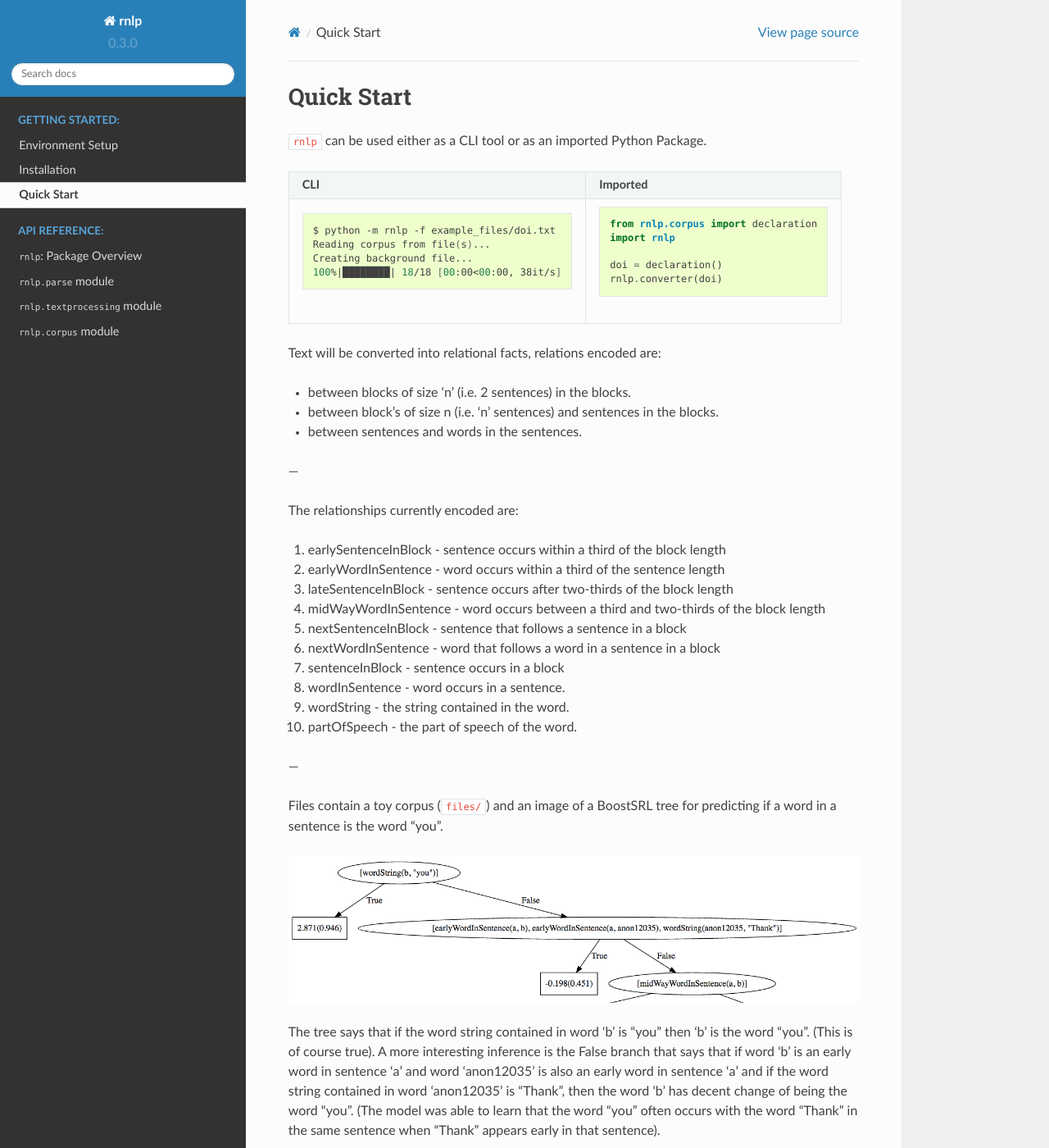
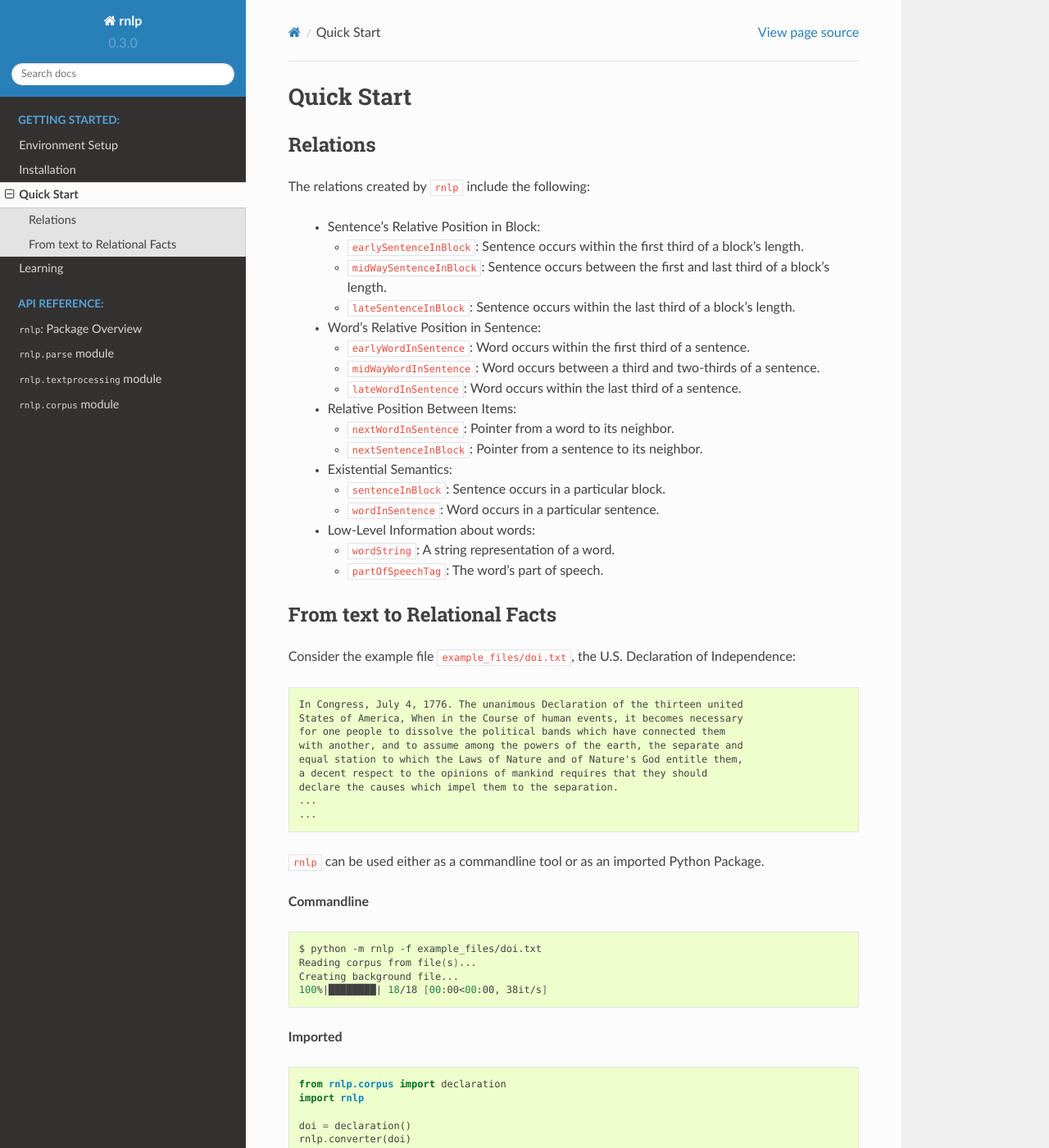
Before and after one commit to srlearn/rnlp, a Sphinx documentation site: the page built from documentation/source/getting_started/03_quickstart.rst, in a window 1280 px wide and 1400 px high. Shown: the whole window at 82% size. Built offline with Sphinx 7.4.7 and the Read the Docs theme 2.0.0, drawn with Linux system fonts in a browser that asks for light colours; some of the changed text lies outside the part shown.

Commit message:
Separating the document conversion section of the quickstart guide from the learning section. 04_learning.rst contains some of the commands for running BoostSRL.

```diff
--- a/documentation/source/getting_started/03_quickstart.rst
+++ b/documentation/source/getting_started/03_quickstart.rst
@@ -2,57 +2,88 @@
 Quick Start
 ===========
 
-``rnlp`` can be used either as a CLI tool or as an imported Python Package.
+Relations
+---------
 
-+---------------------------------------------+--------------------------------------+
-| **CLI**                                     | **Imported**                         |
-+---------------------------------------------+--------------------------------------+
-|.. code-block:: bash                         |.. code-block:: python                |
-|                                             |                                      |
-|  $ python -m rnlp -f example_files/doi.txt  |  from rnlp.corpus import declaration |
-|  Reading corpus from file(s)...             |  import rnlp                         |
-|  Creating background file...                |                                      |
-|  100%|████████| 18/18 [00:00<00:00, 38it/s] |  doi = declaration()                 |
-|                                             |  rnlp.converter(doi)                 |
-+---------------------------------------------+--------------------------------------+
+The relations created by ``rnlp`` include the following:
 
-Text will be converted into relational facts, relations encoded are:
+  * Sentence’s Relative Position in Block:
 
-- between blocks of size 'n' (i.e. 2 sentences) in the blocks.
+    * ``earlySentenceInBlock``: Sentence occurs within the first third of a block’s length.
+    * ``midWaySentenceInBlock``: Sentence occurs between the first and last third of a block’s length.
+    * ``lateSentenceInBlock``: Sentence occurs within the last third of a block’s length.
 
-- between block's of size n (i.e. 'n' sentences) and sentences in the blocks.
+  * Word’s Relative Position in Sentence:
 
-- between sentences and words in the sentences.
+    * ``earlyWordInSentence``: Word occurs within the first third of a sentence.
+    * ``midWayWordInSentence``: Word occurs between a third and two-thirds of a sentence.
+    * ``lateWordInSentence``: Word occurs within the last third of a sentence.
 
----
+  * Relative Position Between Items:
 
-The relationships currently encoded are:
+    * ``nextWordInSentence``: Pointer from a word to its neighbor.
+    * ``nextSentenceInBlock``: Pointer from a sentence to its neighbor.
 
-1. earlySentenceInBlock - sentence occurs within a third of the block length
+  * Existential Semantics:
 
-2. earlyWordInSentence - word occurs within a third of the sentence length
+    * ``sentenceInBlock``: Sentence occurs in a particular block.
+    * ``wordInSentence``: Word occurs in a particular sentence.
 
-3. lateSentenceInBlock - sentence occurs after two-thirds of the block length
+  * Low-Level Information about words:
 
-4. midWayWordInSentence - word occurs between a third and two-thirds of the block length
+    * ``wordString``: A string representation of a word.
+    * ``partOfSpeechTag``: The word’s part of speech.
 
-5. nextSentenceInBlock - sentence that follows a sentence in a block
+From text to Relational Facts
+-----------------------------
 
-6. nextWordInSentence - word that follows a word in a sentence in a block
+Consider the example file ``example_files/doi.txt``, the U.S. Declaration of Independence:
 
-7. sentenceInBlock - sentence occurs in a block
+.. code-block:: text
 
-8. wordInSentence - word occurs in a sentence.
+    In Congress, July 4, 1776. The unanimous Declaration of the thirteen united
+    States of America, When in the Course of human events, it becomes necessary
+    for one people to dissolve the political bands which have connected them
+    with another, and to assume among the powers of the earth, the separate and
+    equal station to which the Laws of Nature and of Nature's God entitle them,
+    a decent respect to the opinions of mankind requires that they should
+    declare the causes which impel them to the separation.
+    ...
+    ...
 
-9. wordString - the string contained in the word.
+``rnlp`` can be used either as a commandline tool or as an imported Python Package.
 
-10. partOfSpeech - the part of speech of the word.
+**Commandline**
 
----
+.. code-block:: bash
 
-Files contain a toy corpus (``files/``) and an image of a BoostSRL tree for predicting if a word in a sentence is the word "you".
+  $ python -m rnlp -f example_files/doi.txt
+  Reading corpus from file(s)...
+  Creating background file...
+  100%|████████| 18/18 [00:00<00:00, 38it/s]
 
-.. image:: ../_static/img/output.png
+**Imported**
 
-The tree says that if the word string contained in word 'b' is "you" then 'b' is the word "you". (This is of course true).
-A more interesting inference is the False branch that says that if word 'b' is an early word in sentence 'a' and word 'anon12035' is also an early word in sentence 'a' and if the word string contained in word 'anon12035' is "Thank", then the word 'b' has decent change of being the word "you". (The model was able to learn that the word "you" often occurs with the word "Thank" in the same sentence when "Thank" appears early in that sentence).
+.. code-block:: python
+
+  from rnlp.corpus import declaration
+  import rnlp
+
+  doi = declaration()
+  rnlp.converter(doi)
+
+
+.. code-block:: prolog
+
+    nextSentenceInBlock(1,1_1,1_2).
+    earlySentenceInBlock(1,1_1).
+    sentenceInBlock(1_1,1).
+    wordString(1_1_1,'In').
+    partOfSpeech(1_1_1,"IN").
+    nextWordInSentence(1_1,1_1_1,1_1_2).
+    earlyWordInSentence(1_1,1_1_1).
+    wordInSentence(1_1_1,1_1).
+    wordString(1_1_2,'Congress').
+    partOfSpeech(1_1_2,"NNP").
+    ...
+    ...
--- a/documentation/source/index.rst
+++ b/documentation/source/index.rst
@@ -37,6 +37,7 @@ Text is converted into relational facts, built around the basic building blocks
    getting_started/01_environment
    getting_started/02_installation
    getting_started/03_quickstart
+   getting_started/04_learning
 
 .. toctree::
    :maxdepth: 1
```
Also changed, not shown: documentation/source/getting_started/04_learning.rst (added, +15 -0 lines).
